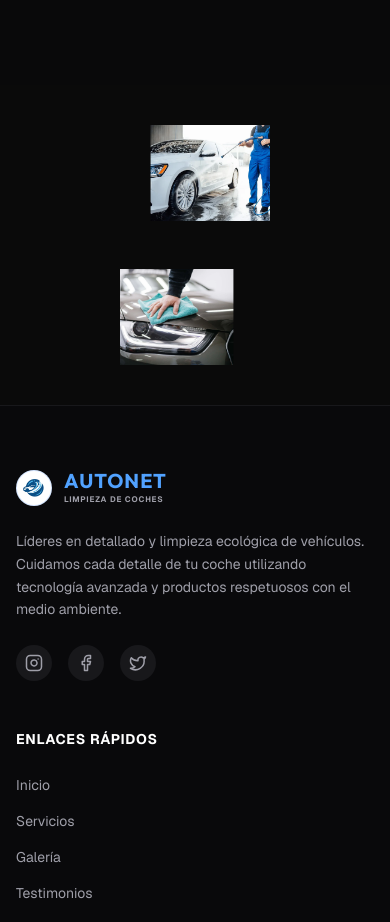
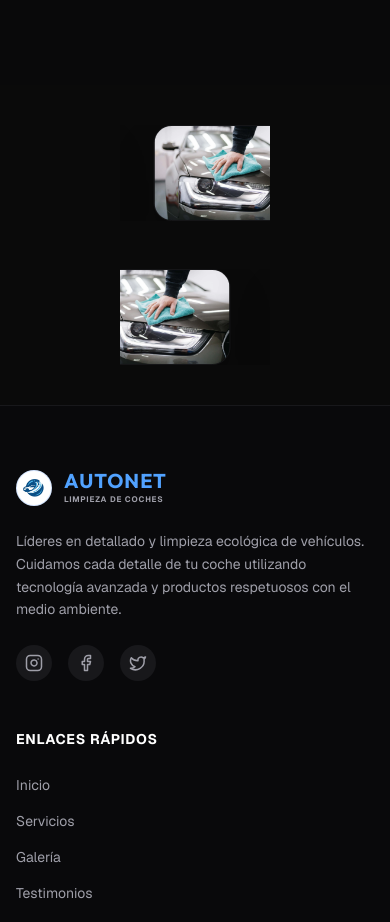
Before and after one commit to svanrell/autonet, a Next.js app: page / in a window 390 px wide. Shown: the part 3300-4222 px from the top of the page. Built offline with nearby package versions, Linux system fonts and the light colour scheme.

Commit message:
feat: implement scroll velocity animation component and integrate image marquee display

```diff
--- a/src/components/layout/animacion-imagenes.tsx
+++ b/src/components/layout/animacion-imagenes.tsx
@@ -30,18 +30,18 @@ const images = [
     },
 ]
 
-const velocity = [3, -3]
+const velocity = [0.8, -0.8]
 
 function ScrollVelocityDemo() {
     return (
         <div className="w-full">
-            <div className="flex flex-col gap-y-12 px-30     py-10">
+            <div className="flex flex-col gap-y-12 px-30 py-10">
                 {velocity.map((v, index) => (
                     <ScrollVelocity key={index} velocity={v}>
                         {images.map(({ title, thumbnail }) => (
                             <div
                                 key={title}
-                                className="relative h-[6rem] w-[9rem] md:h-[8rem] md:w-[12rem] xl:h-[12rem] xl:w-[18rem]"
+                                className="relative h-[6rem] w-[9rem] md:h-[8rem] md:w-[12rem] xl:h-[12rem] xl:w-[18rem] rounded-2xl overflow-hidden border border-zinc-900/80 shadow-2xl shadow-black/40 transition-all duration-500 hover:border-blue-500/30 hover:scale-[1.02] hover:shadow-[0_0_30px_rgba(59,130,246,0.15)] cursor-pointer"
                             >
                                 <Image
                                     src={thumbnail}
--- a/src/components/ui/scroll-velocity.tsx
+++ b/src/components/ui/scroll-velocity.tsx
@@ -17,10 +17,11 @@ const ScrollVelocity = React.forwardRef<HTMLDivElement, ScrollVelocityProps>(
     const { scrollY } = useScroll()
     const scrollVelocity = useVelocity(scrollY)
     const smoothVelocity = useSpring(scrollVelocity, {
-      damping: 50,
-      stiffness: 100,
+      damping: 60,
+      stiffness: 80,
+      mass: 0.8
     })
-    const velocityFactor = useTransform(smoothVelocity, [0, 10000], [0, 5], {
+    const velocityFactor = useTransform(smoothVelocity, [0, 8000], [0, 5], {
       clamp,
     })
 
@@ -40,7 +41,9 @@ const ScrollVelocity = React.forwardRef<HTMLDivElement, ScrollVelocityProps>(
     })
 
     function move(delta: number) {
-      let moveBy = directionFactor.current * velocity * (delta / 1000)
+      // Limit delta to prevent massive jumps on frame drops
+      const safeDelta = Math.min(delta, 32)
+      let moveBy = directionFactor.current * velocity * (safeDelta / 1000)
       if (velocityFactor.get() < 0) {
         directionFactor.current = -1
       } else if (velocityFactor.get() > 0) {
@@ -67,7 +70,13 @@ const ScrollVelocity = React.forwardRef<HTMLDivElement, ScrollVelocityProps>(
               ))}
             </>
           ) : (
-            children
+            <>
+              {Array.from({ length: 4 }).map((_, idx) => (
+                <React.Fragment key={idx}>
+                  {children}
+                </React.Fragment>
+              ))}
+            </>
           )}
         </motion.div>
       </div>
```
